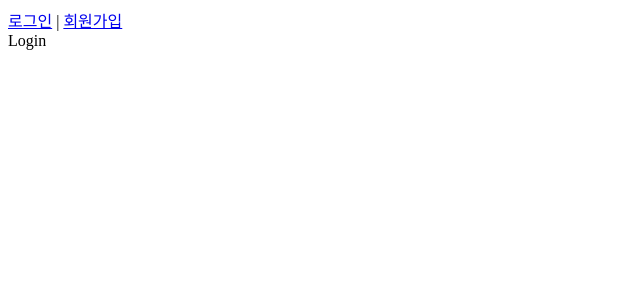
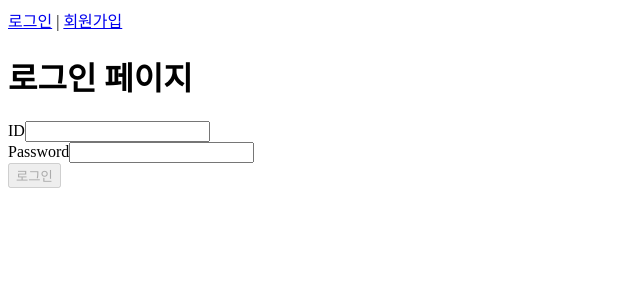
Before and after one commit to ella-front-dev/Lec-vue-study-note, a Vue app: page /login in a window 1280 px wide. Shown: the top 300 px of the page, without its empty margins (0-640 px from the left). Built offline with nearby package versions, Linux system fonts and the light colour scheme.

Commit message:
[feature] login form 구현 및 유효성 검사

```diff
--- /dev/null
+++ b/src/components/LoginForm.vue
@@ -0,0 +1,64 @@
+<template>
+  <form @submit.prevent="submitForm">
+    <div>
+      <label for="username">ID</label>
+      <input type="text" id="username" v-model="username" />
+    </div>
+    <div>
+      <label for="password">Password</label>
+      <input type="text" id="password" v-model="password" />
+    </div>
+    <button type="submit" v-bind:disabled="!isUsernameValid || !password">
+      로그인
+    </button>
+    <p>{{ logMessage }}</p>
+  </form>
+</template>
+
+<script>
+import { loginUser } from '@/api/index';
+import { validateEmail } from '@/utils/validation';
+
+export default {
+  data() {
+    return {
+      username: '',
+      password: '',
+      logMessage: '',
+    };
+  },
+  computed: {
+    isUsernameValid() {
+      return validateEmail(this.username);
+    },
+  },
+  methods: {
+    async submitForm() {
+      try {
+        // 비지니스 로직
+        const userData = {
+          username: this.username,
+          password: this.password,
+        };
+        const { data } = await loginUser(userData);
+        console.log(data.user.username);
+        this.logMessage = `${data.user.username} 님이 환영합니다.`;
+        // this.initForm();
+      } catch (error) {
+        // 에러 핸들링
+        //alert(error.response.data);
+        this.logMessage = error.response.data;
+        // this.initForm();
+      } finally {
+        this.initForm();
+      }
+    },
+    initForm() {
+      this.username = '';
+      this.password = '';
+    },
+  },
+};
+</script>
+
+<style></style>
--- /dev/null
+++ b/src/utils/validation.js
@@ -0,0 +1,7 @@
+function validateEmail(email) {
+  const re =
+    /^(([^<>()[\]\\.,;:\s@"]+(\.[^<>()[\]\\.,;:\s@"]+)*)|(".+"))@((\[[0-9]{1,3}\.[0-9]{1,3}\.[0-9]{1,3}\.[0-9]{1,3}\])|(([a-zA-Z\-0-9]+\.)+[a-zA-Z]{2,}))$/;
+  return re.test(String(email).toLowerCase());
+}
+
+export { validateEmail };
--- a/src/views/LoginPage.vue
+++ b/src/views/LoginPage.vue
@@ -1,9 +1,18 @@
 <template>
-  <div>Login</div>
+  <div>
+    <h1>로그인 페이지</h1>
+    <LoginForm></LoginForm>
+  </div>
 </template>
 
 <script>
-export default {};
+import LoginForm from '@/components/LoginForm.vue';
+
+export default {
+  components: {
+    LoginForm,
+  },
+};
 </script>
 
 <style></style>
```
